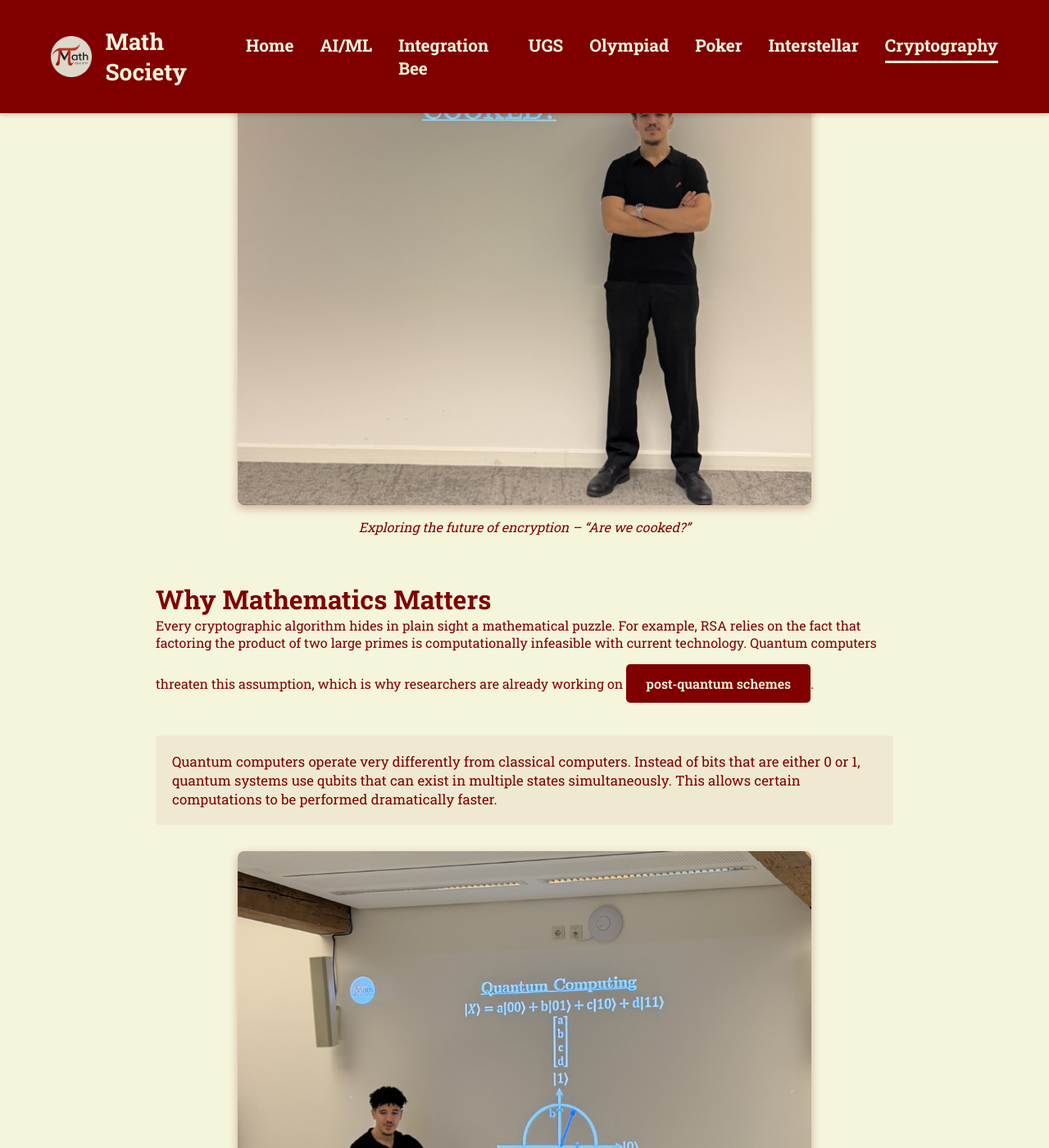
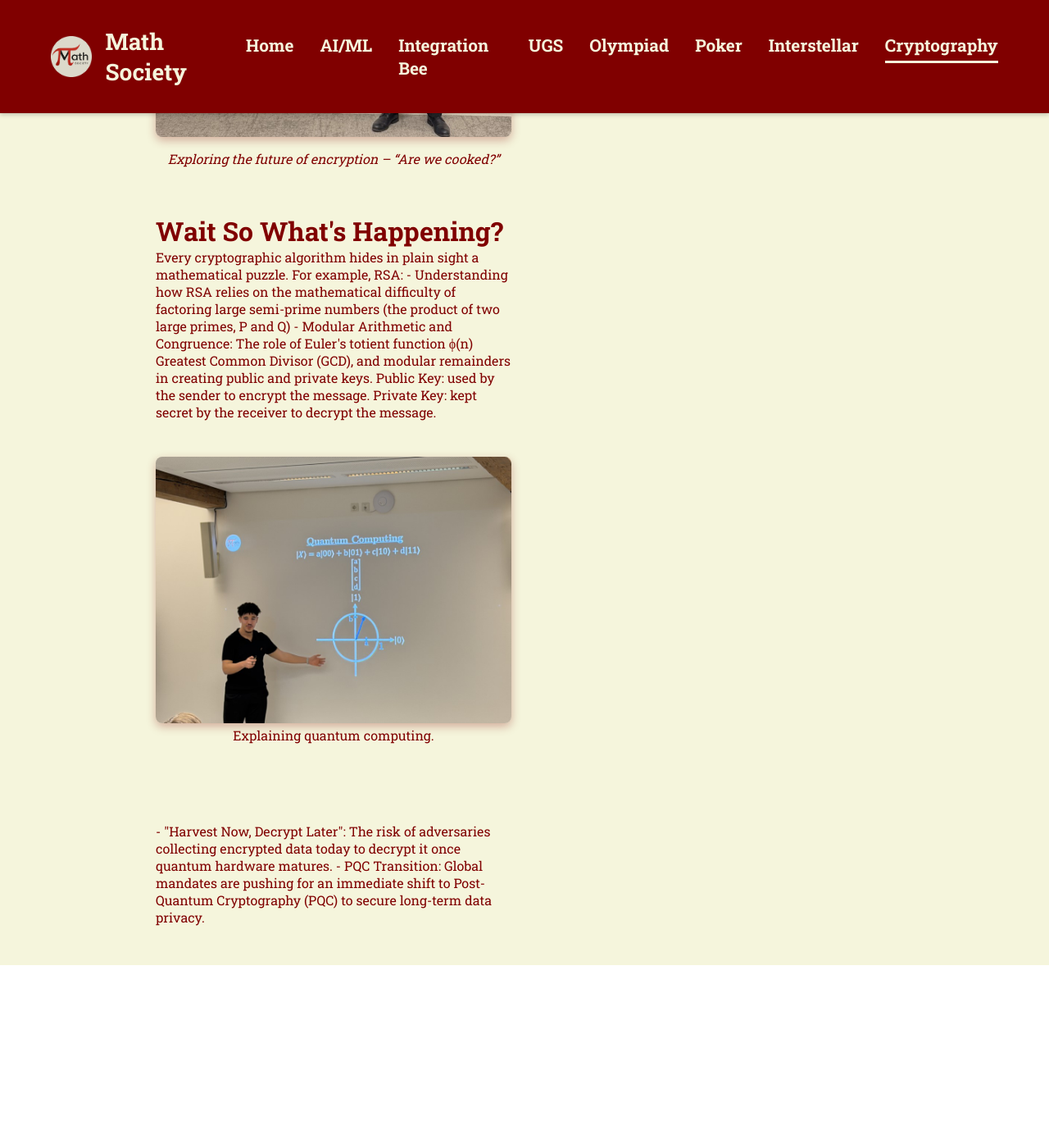
Before and after one commit to KelvinAirConstructorUni/constructor-math.github.io, a Jekyll site: the page Subpages/cryptography-and-cybersecurity.html, which Jekyll copies as it is, in a window 1280 px wide and 1400 px high, scrolled down 1794 px. Shown: the whole window at 82% size. Built offline with Jekyll 4.4.1, drawn with Linux system fonts in a browser that asks for light colours; nearby versions of some CDN libraries; after the commit the page ends 2971 px from its top, so only the background shows below that; some of the changed text lies outside the part shown.

Commit message:
Update cryptography-and-cybersecurity.html

```diff
--- a/Subpages/cryptography-and-cybersecurity.html
+++ b/Subpages/cryptography-and-cybersecurity.html
@@ -184,14 +184,17 @@
     <div class="container" style="max-width: 900px; padding-top: 0; margin-top: 0;">
       <div class="content-block" style="padding-top: 0; margin-top: 0; padding-bottom: 2rem;">
 
-        <p class="intro-emphasis">
-          <em>Why does your online banking password feel like gibberish? Because it is backed by math.</em>
+        <p class="Classical Roots">
+          <em>Why does your online banking password feel like gibberish? Because it is backed by math.
+           Caesar Cipher: The historical origin of encryption using simple alphabetic shifts
+            to secure military communication.
+          </em>
         </p>
 
         <p style="font-size: 1.15rem; line-height: 1.8;">
           Cryptography is the art of keeping secrets, and at its core it is built on some of the deepest
-          ideas in mathematics.  From the humble Caesar cipher
-to the public‑key systems that protect your messages, number theory,
+          ideas in mathematics. From the humble Caesar cipher
+          to the public‑key systems that protect your messages, number theory,
           modular arithmetic and algebraic structures do the heavy lifting.
         </p>
 
@@ -202,8 +205,7 @@ to the public‑key systems that protect your messages, number theory,
         </div>
 
         <h2>Seminar Recording</h2>
-        <p>Watch our club talk where we explored prime numbers, RSA, and the surprising role of
-          elliptic curves:</p>
+        <p>Watch our club talk where we explore the depths of cryptography: </p>
         <div class="video-container">
           <iframe src="https://www.youtube.com/live/V4_HV2FFi5c?si=NyFhKcaQPwGwfomy" title="Cryptography Seminar"
             frameborder="0"
@@ -212,7 +214,7 @@ to the public‑key systems that protect your messages, number theory,
           </iframe>
         </div>
         <p style="text-align: center; font-style: italic; margin-top: 1rem; color: var(--text-maroon);">
-          Math Society Topic Tutorial Series – Cryptography</p>
+          Ahmed Maghri | The Math Behind Cryptography and Cybersecurity </p>
 
                  <div class="image-container">
   <img src="images/content-1.jpg" alt="Cryptography Seminar Presentation">
@@ -221,43 +223,49 @@ to the public‑key systems that protect your messages, number theory,
   </div>
 </div>
 
-        <h2>Why Mathematics Matters</h2>
+        <h2>Wait So What's Happening?</h2>
         <p>
-          Every cryptographic algorithm hides in plain sight a mathematical puzzle.  For example, RSA
-          relies on the fact that factoring the product of two large primes is computationally
-          infeasible with current technology.  Quantum computers threaten this assumption, which is why
-          researchers are already working on <a href="https://en.wikipedia.org/wiki/Post-quantum_cryptography" target="_blank" class="external-link">post‑quantum schemes</a>.
+          Every cryptographic algorithm hides in plain sight a mathematical puzzle.
+          For example, RSA:
+         -  Understanding how RSA relies on the mathematical difficulty of factoring large semi-prime numbers
+          (the product of two large primes, P and Q)
+         - Modular Arithmetic and Congruence: The role of Euler's totient function ϕ(n) Greatest Common Divisor (GCD),
+          and modular remainders in creating public and private keys.
+                Public Key: used by the sender to encrypt the message.
+                Private Key: kept secret by the receiver to decrypt the message.
+
         </p>
 
-        <div class="key-takeaway">
-          Quantum computers operate very differently from classical computers.
-          Instead of bits that are either 0 or 1, quantum systems use qubits that can exist in multiple states
-          simultaneously. This allows certain computations to be performed dramatically faster.
-        </div>
-
-          <div class="image-container">
-  <img src="images/content-4.jpg" alt="Quantum Computing Presentation Slide">
+<div class="image-container">
+  <img src="images/content-4.jpg" alt="Quantum Computing Presentation Slide"
   <div class="image-caption">
-    Explaining quantum states and superposition during the seminar.
+    Explaining quantum computing.
   </div>
 </div>
 
-<div class="conclusion">
-  RSA has protected digital communication for decades,
-  but quantum computing may eventually undermine it.
-  The real question is not whether quantum computers can break today’s encryption — but when.
-  Post-quantum cryptography is not just theoretical research;
-  it is preparation for the next era of digital security.
+        <div class="Post-Quantum Solutions: Lattice-Based Cryptography">
+          - The Geometry of Numbers: Introduction to the "Lattice"—a linear combination
+          of basis vectors in a D-dimensional space.
+          - Hard Mathematical Problems:
+          --Shortest Vector Problem (SVP): Finding the vector in a lattice closest to the origin.
+          --Closest Vector Problem (CVP): Finding the lattice point closest to a random point in space.
+          -Learning With Errors (LWE): A method of encryption that adds "noise" or errors to linear equations,
+          making them computationally "hard" to solve even for quantum computers.
+          -Public Key Systems in LWE: How Alice and Bob can communicate using matrices
+          and error distributions to ensure indistinguishable ciphertexts.
+ </div>
+
+
+
+<div class="Future Outlook">
+    - "Harvest Now, Decrypt Later": The risk of adversaries collecting encrypted data
+      today to decrypt it once quantum hardware matures.
+    - PQC Transition: Global mandates are pushing for an immediate shift to Post-Quantum Cryptography (PQC)
+      to secure long-term data privacy.
 </div>
 
 
-        <div class="section-divider">More Resources</div>
-        <ul style="font-size: 1.1rem; line-height: 1.8;">
-          <li><a href="https://crypto.stanford.edu/~dabo/cryptobook/" target="_blank" class="external-link">A Graduate Course in Applied Cryptography</a></li>
-          <li><a href="https://www.youtube.com/playlist?list=PL5B1C9361A0407BE4" target="_blank" class="external-link">Numberphile: Cryptography Videos</a></li>
-          <li><a href="https://en.wikipedia.org/wiki/cryptography" target="_blank" class="external-link">Cryptography on Wikipedia</a></li>
-        </ul>
-      </div>
+
     </div>
   </section>
 </body>
```
